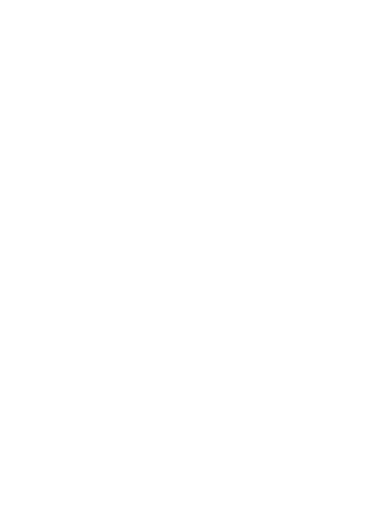
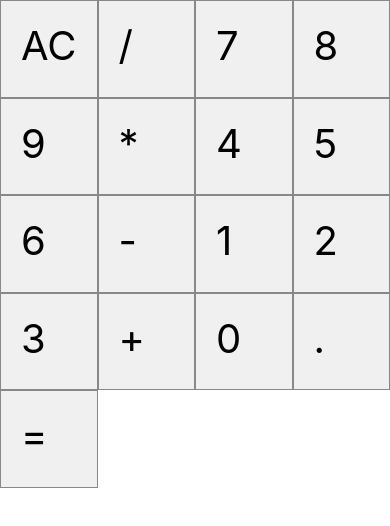
Before and after one commit to rochasantos/calculator, a React Native app: screen / in a window 390 px wide. Shown: the top 526 px of the page. Built offline with nearby package versions, Linux system fonts and the light colour scheme.

Commit message:
Componente Botão #01

```diff
--- a/App.jsx
+++ b/App.jsx
@@ -8,21 +8,46 @@
 import React from 'react'
 import {
   SafeAreaView,
+  View,
   StyleSheet
 } from 'react-native'
 
+import Button from './src/components/Button';
+
 function App() {
-  return (
-    <SafeAreaView style={styles.container}>
 
-    </SafeAreaView>
-  )
+    return (
+        <SafeAreaView style={styles.container}>
+            <View style={styles.buttons}>
+                <Button label='AC' />
+                <Button label='/' />
+                <Button label='7' />
+                <Button label='8' />
+                <Button label='9' />
+                <Button label='*' />
+                <Button label='4' />
+                <Button label='5' />
+                <Button label='6' />
+                <Button label='-' />
+                <Button label='1' />
+                <Button label='2' />
+                <Button label='3' />
+                <Button label='+' />
+                <Button label='0' />
+                <Button label='.' />
+                <Button label='=' />
+            </View>
+        </SafeAreaView>
+    )
 }
 
 const styles = StyleSheet.create({
     container : {
         flex: 1,
-        padding: 16
+    },
+    buttons: {
+        flexDirection: 'row',
+        flexWrap: 'wrap',
     }
 })
 
--- /dev/null
+++ b/src/components/Button.jsx
@@ -0,0 +1,27 @@
+import React from 'react'
+import {
+    TouchableHighlight,
+    Text,
+    Dimensions,
+    StyleSheet
+} from 'react-native'
+
+export default props => {
+    return (
+        <TouchableHighlight onPress={props.onClick}>
+            <Text style={styles.button}>{props.label}</Text>
+        </TouchableHighlight>
+    )
+}
+
+const styles = StyleSheet.create({
+    button: {
+        fontSize: 40,
+        height: Dimensions.get('window').width / 4,
+        width: Dimensions.get('window').width / 4,
+        padding: 20,
+        backgroundColor: '#f0f0f0',
+        borderWidth: 1,
+        borderColor: '#888'
+    }
+})
```
